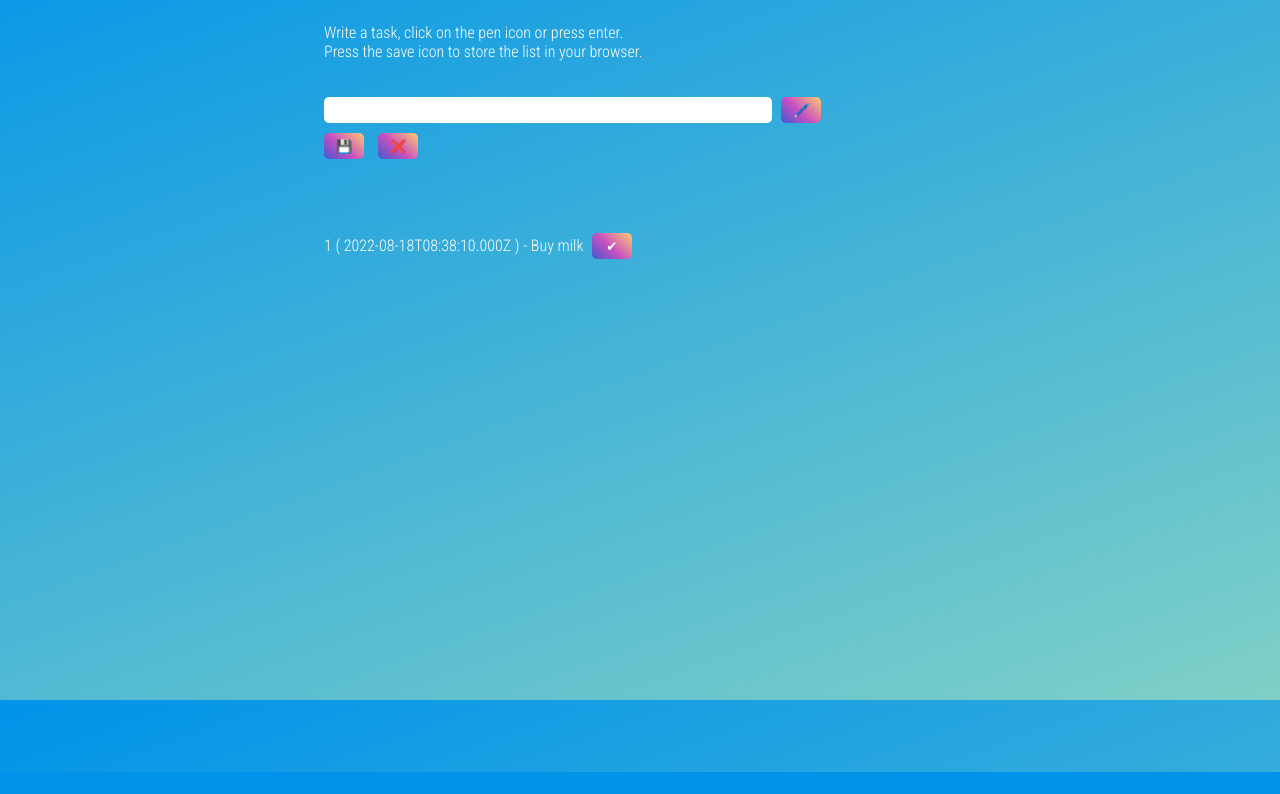
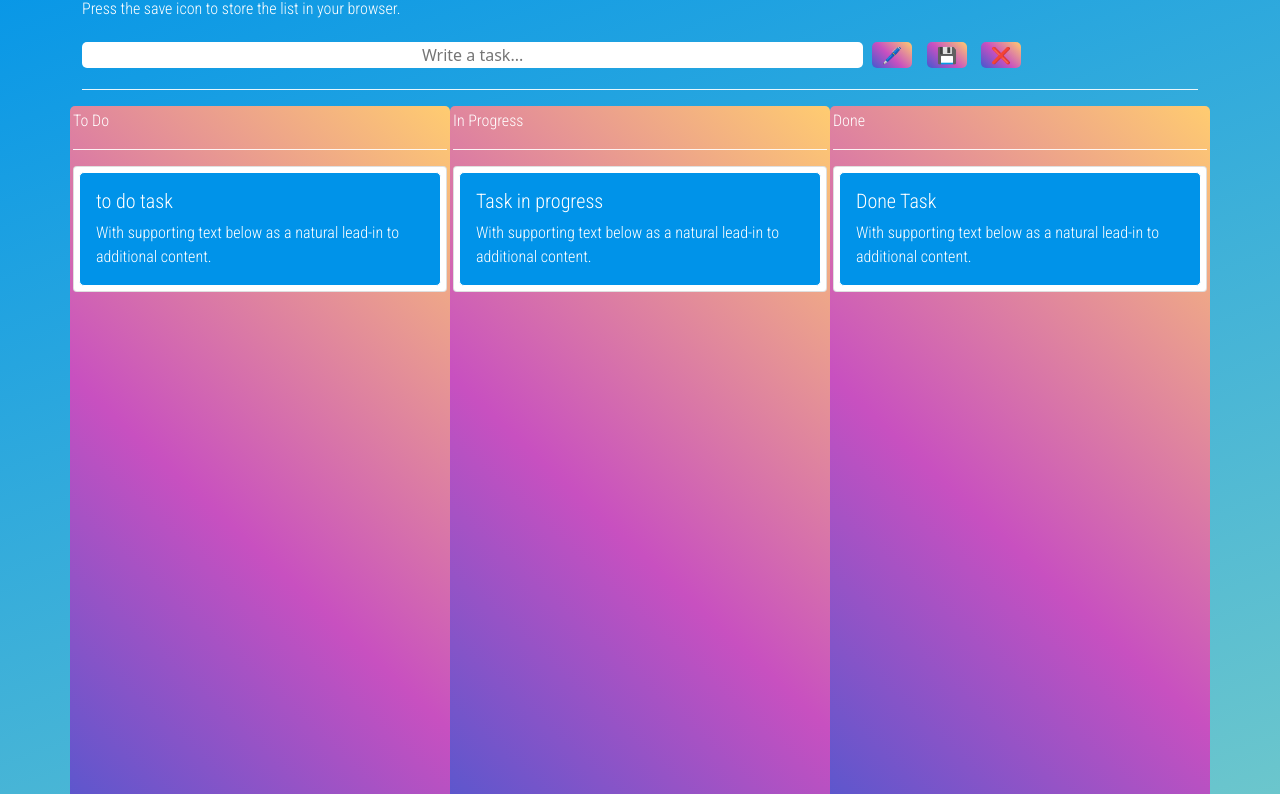
Before and after one commit to danpetersen-ghub/Kanban-Board, a plain HTML site: page index copy.html in a window 1280 px wide. Shown: the part 116-910 px from the top of the page. Before the commit the page ends 888 px from the top, so only its background shows below. Drawn offline with nearby package versions, Linux system fonts and the light colour scheme.

Commit message:
drag and drop first version added

```diff
--- a/index copy.html
+++ b/index copy.html
@@ -11,7 +11,7 @@
 
     <meta name="description" content="">
     <meta name="viewport" content="width=device-width, initial-scale=1">
-    <link rel="stylesheet" href="style.css">
+    <link rel="stylesheet" href="style2.css">
     <link rel="preconnect" href="https://fonts.googleapis.com">
     <link rel="preconnect" href="https://fonts.gstatic.com" crossorigin>
     <link href="https://fonts.googleapis.com/css2?family=Roboto+Condensed:wght@300&display=swap" rel="stylesheet">
@@ -29,6 +29,8 @@
     <link rel="icon" type="image/png" sizes="32x32" href="favicon/favicon-32x32.png">
     <link rel="icon" type="image/png" sizes="96x96" href="favicon/favicon-96x96.png">
     <link rel="icon" type="image/png" sizes="16x16" href="favicon/favicon-16x16.png">
+    <!--Bootstrap-->
+    <link rel="stylesheet" href="https://cdn.jsdelivr.net/npm/bootstrap@5.1.3/dist/css/bootstrap.min.css" integrity="sha384-1BmE4kWBq78iYhFldvKuhfTAU6auU8tT94WrHftjDbrCEXSU1oBoqyl2QvZ6jIW3" crossorigin="anonymous">
 
 </head>
     <body>
@@ -41,15 +43,73 @@
                 <p>Write a task, click on the pen icon or press enter.<br>Press the save icon to store the list in your browser. </p>
             </div>
             <div class="controls"  >
-               <input id="task-input" type="text" style="color: #0093E9;text-align:center;">
-               <button id="create">&#128394;&#65039;</button> <br>
-               <button style="margin-left:0px" id="save" alt="save list"> &#128190;</button>
-               <button id="clear" tooltip="clear saved data"> &#10060;</button>
+                <div class="input-area">
+                    <input  id="task-input" type="text" style="color: #0093E9;text-align:center;" placeholder="Write a task...">
+                    <button class="crtl-btn" id="create">&#128394;&#65039;</button>
+                    <button class="crtl-btn" style="margin-left:0px" id="save" alt="save list"> &#128190;</button>
+                    <button class="crtl-btn" id="clear" tooltip="clear saved data"> &#10060;</button>
+                </div>
+<hr>
+
             </div>
-            <div class="listArea" id="list"  >
+            <div class="row listArea"   >
+                <div class="col-4 task-column" data-status="To Do" ondrop="drop(event)" ondragover="allowDrop(event)">
+                    <div class="list-header">
+                        <p>To Do</p>
+                        <hr>
+                    </div>
+                    <div id="1" class="card text-center" draggable="true"  ondragstart="drag(event)" >
+                        <div  class="card-body" >
+                          <h5 class="card-title">to do task</h5>
+                          <p class="card-text">With supporting text below as a natural lead-in to additional content.</p>
+                        </div>
+                      </div>
+                </div>
+                <div class="col-4 task-column" data-status="In Progress" ondrop="drop(event)" ondragover="allowDrop(event)">
+                    <div class="list-header">
+                        <p>In Progress</p>
+                        <hr>
+                    </div>
+                    <div id="2" class="card text-center" draggable="true"  ondragstart="drag(event)">
+                        <div  class="card-body"   >
+                          <h5 class="card-title">Task in progress</h5>
+                          <p class="card-text">With supporting text below as a natural lead-in to additional content.</p>
+                        </div>
+                      </div>
+                </div>
+                <div class="col-4 task-column" data-status="Done"  ondrop="drop(event)" ondragover="allowDrop(event)" >
+                    <div class="list-header">
+                        <p>Done</p>
+                        <hr>
+                    </div>
+                    <div id="3" class="card text-center" draggable="true"  ondragstart="drag(event)">
+                        <div  class="card-body"  >
+                          <h5 class="card-title">Done Task</h5>
+                          <p class="card-text">With supporting text below as a natural lead-in to additional content.</p>
+                        </div>
+                      </div>
+                </div>
             </div>
 
         </div>
+        <div id="list"  style="padding-top:100px; text-align: center;" >
+
+        </div>
+        <script>
+            function allowDrop(ev) {
+              ev.preventDefault();
+            }
+
+            function drag(ev) {
+              ev.dataTransfer.setData("text", ev.target.id);
+            }
+
+            function drop(ev) {
+              ev.preventDefault();
+              var data = ev.dataTransfer.getData("text");
+              ev.target.appendChild(document.getElementById(data));
+            }
+            </script>
 
         <script type="module" src="script2.js" async="false" defer></script>
 
--- /dev/null
+++ b/style2.css
@@ -0,0 +1,115 @@
+body {
+    background-color: #0093E9;
+    background-image: linear-gradient(160deg, #0093E9 0%, #80D0C7 100%);
+
+}
+.done-task {
+    color: #FFF;
+    text-align: center;
+}
+
+input {
+    background-color: #FFF;
+    border-radius:5px;
+    height:20px !important;
+    border: none;
+    padding: 13px !important;
+}
+
+button {
+    background-color: #4158D0;
+    background-image: linear-gradient(43deg, #4158D0 0%, #C850C0 46%, #FFCC70 100%);
+    border-radius:5px !important;
+    border: none;
+    height:26px;
+    width:40px;
+    margin:5px !important;
+    color: #FFF;
+
+
+}
+
+.crtl-btn {
+
+}
+
+button:hover {
+    background-color: #4158D0;
+    background-image: linear-gradient(43deg, #4158D0 40%, #C850C0 86%, #FFCC70 100%);
+}
+
+h1, h2, h3, h4, h5, h6, h6, p, ul, li{
+    color:#FFF !important;
+    text-align: left !important;
+    font-family: 'Roboto Condensed', sans-serif;
+}
+hr {
+    border: 1px solid #FFF;
+    color:#FFF !important;
+    opacity: 0.9 !important;
+}
+
+.input-area {
+    width: 100%;
+
+}
+#task-input {
+    width: 70%;
+}
+
+/*
+div {min-width: 400px;}
+*/
+#download {
+    font-size: 15px;
+    font-weight: bolder;
+    padding-bottom: 3px;
+    color: #FFF;
+}
+
+/* CSS Grid */
+.listArea {
+   /* display: grid;
+    grid-template-columns: 30% 30% 30%;
+     gap: 5% 0px;
+    grid-auto-flow: row;
+    grid-template-areas:
+      ". title ."
+      ". controls ."
+      ". listArea .";
+      height: 100vh;  */
+      height: 100vh !important;
+  }
+  .card-body{
+    background-color: #0093E9;
+    border-radius:5px !important;
+    border: 1px solid #FFF;
+    margin: 5px;
+  }
+
+  .task-column{
+    background-color: #4158D0;
+    background-image: linear-gradient(43deg, #4158D0 0%, #C850C0 46%, #FFCC70 100%);
+    border-radius:5px !important;
+    padding: 3px !important;
+  }
+
+   .title { grid-area: title; margin-top: 20px; }
+  /*
+  .controls { grid-area: controls; }
+
+  .listArea { grid-area: listArea; }
+   */
+
+  /* media Query
+  @media screen and (min-width: 720px) {
+    .container {        grid-template-columns: 25% 50% 25% !important;  }
+  }
+
+  @media screen and (max-width: 719px) {
+    .container {
+        grid-template-columns: 5% 90% 5% !important;
+        grid-template-rows: 30% 10% 50% !important;
+      }
+
+  } */
```
